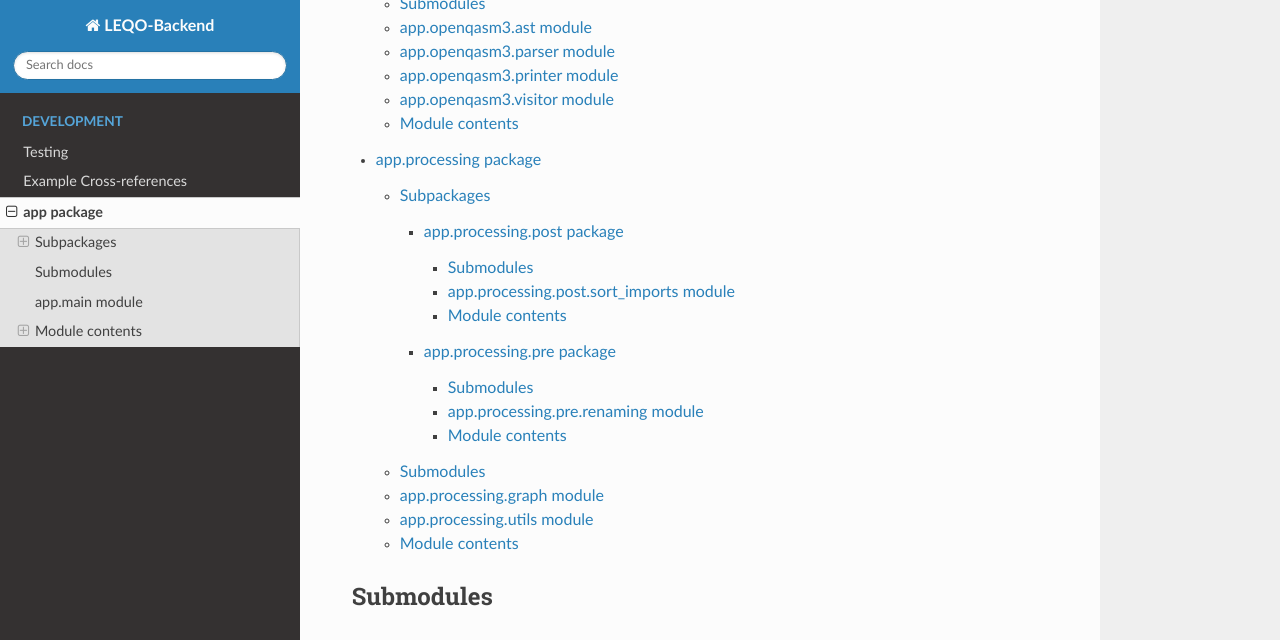
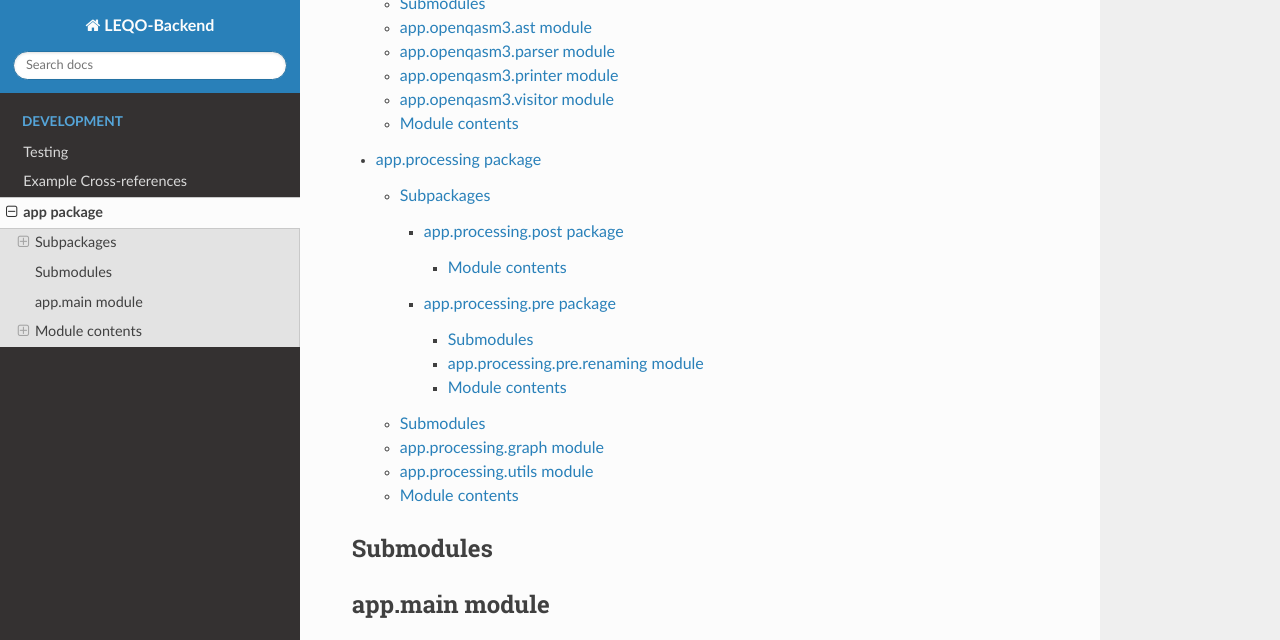
Before and after one commit to LEQO-Framework/leqo-backend, a Sphinx documentation site: the page built from docs/code/app.rst, in a window 1280 px wide and 900 px high, scrolled down 380 px, cut to the strip 0-640 px from the top of the window. Built offline with Sphinx 7.4.7 and the Read the Docs theme 3.1.0, drawn with Linux system fonts in a browser that asks for light colours; pages that are not in the unit, such as notebooks, are missing from menus.

```diff
--- a/docs/code/app.processing.post.rst
+++ b/docs/code/app.processing.post.rst
@@ -1,16 +1,5 @@
 app.processing.post package
 ===========================
-
-Submodules
-----------
-
-app.processing.post.sort\_imports module
-----------------------------------------
-
-.. automodule:: app.processing.post.sort_imports
-   :members:
-   :undoc-members:
-   :show-inheritance:
 
 Module contents
 ---------------
```
